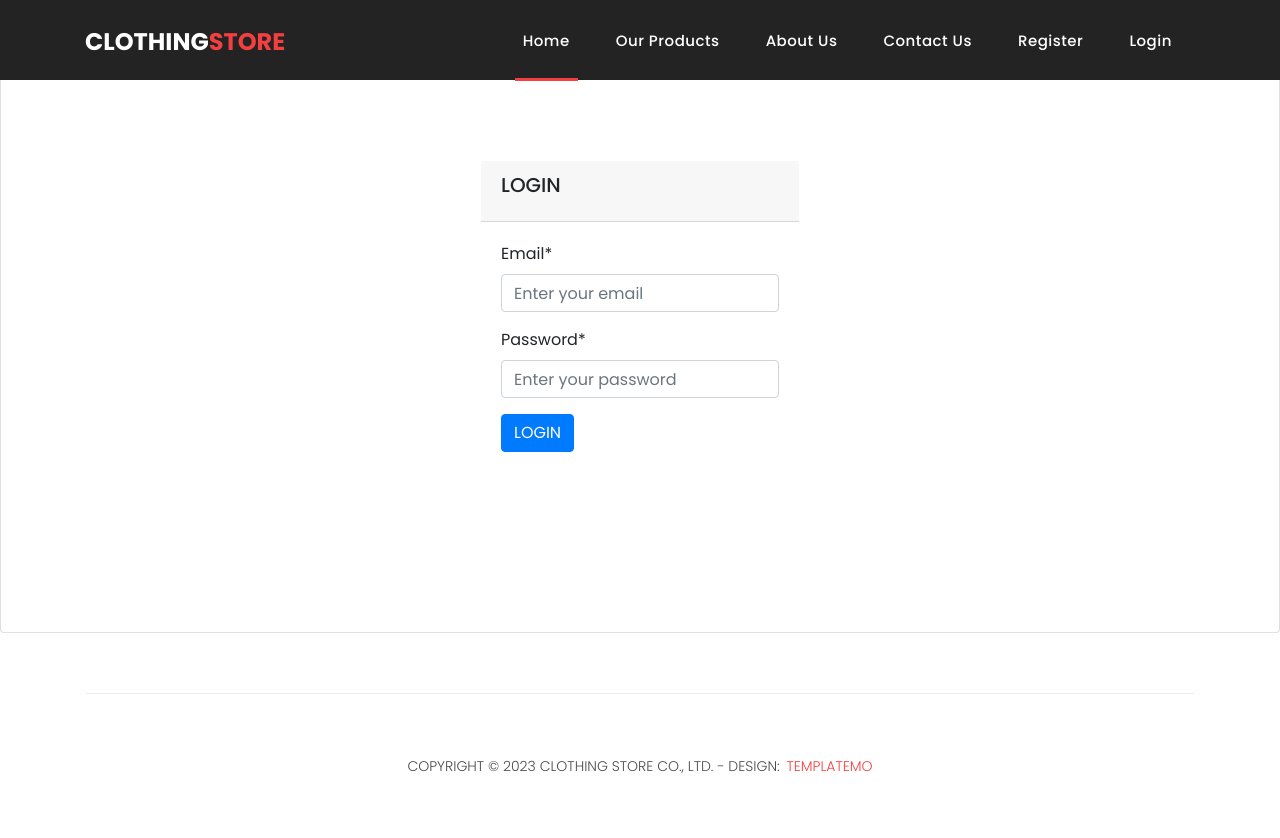
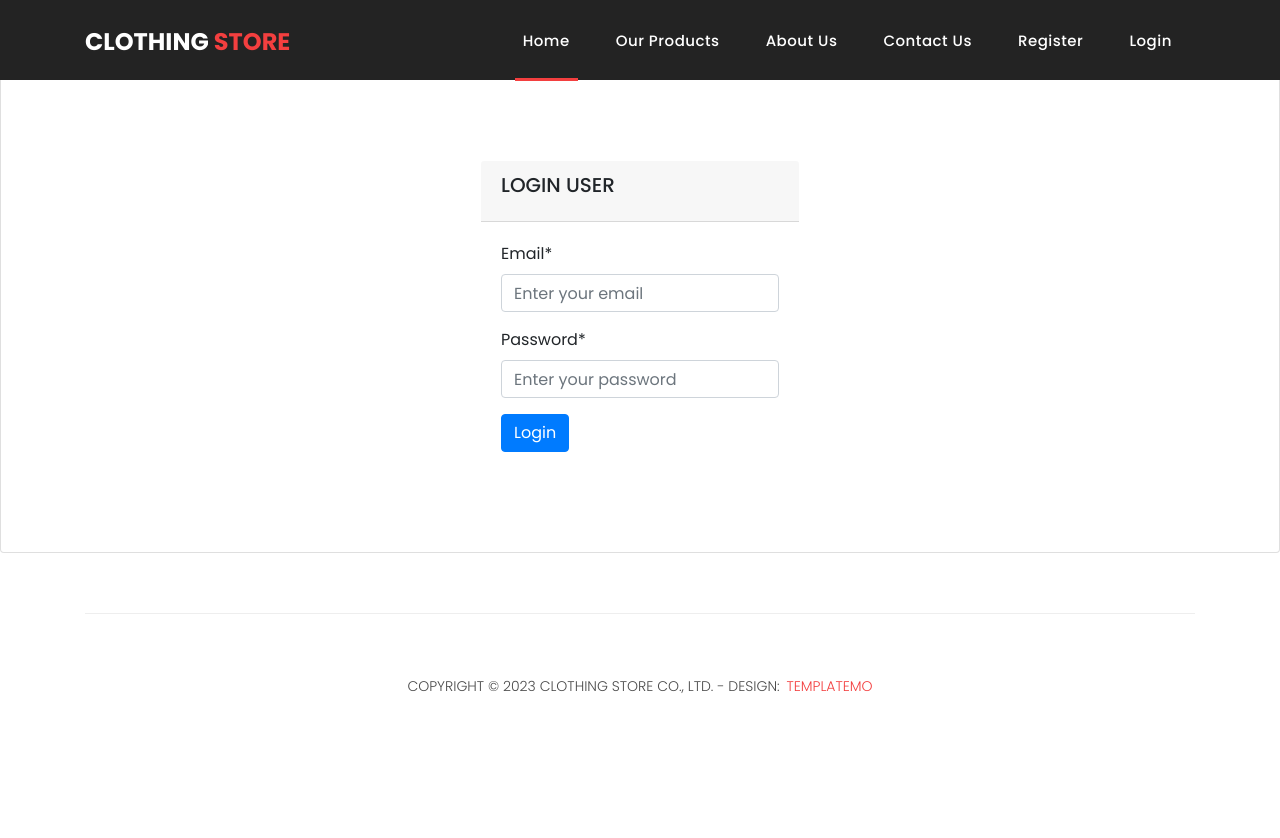
Before and after one commit to Opeoluwa-Fatunmbi/clothing-store, a Django app: page /accounts/login/ in a window 1280 px wide. After the commit the page ends 693 px from the top, so only its background shows below. Run offline with Django 4.2, Linux system fonts and the light colour scheme; some libraries are stand-ins or nearby versions.

Commit message:
[Add] Login validation

```diff
--- a/apps/accounts/templates/accounts/login.html
+++ b/apps/accounts/templates/accounts/login.html
@@ -1,24 +1,19 @@
-{% extends "common/index.html" %}
-
+{% extends 'common/index.html' %}
 {% load static %}
 {% load crispy_forms_tags %}
-
-{% block title %}Login{% endblock title %}
-
 {% block content %}
 
-<div class="card" style="padding: 10em 30em 10em 30em;">
-      <div class="card-header">
-        <h5 class="card-title">LOGIN</h5>
-      </div>
-      <div class="card-body">
-        <form>
-            {{form|crispy}}
-          <button type="submit" class="btn btn-primary">LOGIN</button>
+<div class="card custom-card" style="padding: 10em 30em 5em 30em;">
+    <div class="card-header">
+        <h5 class="card-title">LOGIN USER</h5>
+    </div>
+    <div class="card-body">
+        <form method="POST">
+            {% csrf_token %}
+            {{ form|crispy }}
+            <button type="submit" class="btn btn-primary">Login</button>
         </form>
-      </div>
+    </div>
 </div>
 
-
-
 {% endblock %}
--- a/apps/accounts/views.py
+++ b/apps/accounts/views.py
@@ -1,6 +1,9 @@
 from django.shortcuts import render, redirect
 from django.views import View
 from .forms import RegisterForm, LoginForm
+from django.contrib.auth import authenticate, login, logout
+import sweetify
+from django.contrib import messages
 
 # Create your views here.
 
@@ -27,4 +30,15 @@ class LoginView(View):
         return render(request, "accounts/login.html", context)
 
     def post(self, request):
-        return redirect("")
+        form = LoginForm(request.POST)
+        if form.is_valid():
+            email = form.cleaned_data.get("email")
+            password = form.cleaned_data.get("password")
+            user = authenticate(request, email=email, password=password)
+            if not user:
+                messages.error(request, "Invalid credentials")
+                redirect("accounts:login")
+            login(request, user)
+            redirect("/")
+        context = {"form": form}
+        return render(request, "accounts/login.html", context)
--- a/apps/common/templates/common/index.html
+++ b/apps/common/templates/common/index.html
@@ -13,23 +13,30 @@
     <title>Clothing Store</title>
 
     <!-- Bootstrap core CSS -->
-    <link href="{% static 'vendor/bootstrap/css/bootstrap.min.css'%}" rel="stylesheet">
-<!--
-
-TemplateMo 546 Sixteen Clothing
-
-https://templatemo.com/tm-546-sixteen-clothing
-
--->
+    <link href="{% static 'vendor/bootstrap/css/bootstrap.min.css' %}" rel="stylesheet">
 
     <!-- Additional CSS Files -->
-    <link rel="stylesheet" href="{% static 'assets/css/fontawesome.css'%}">
-    <link rel="stylesheet" href="{% static 'assets/css/style.css'%}">
-    <link rel="stylesheet" href="{% static 'assets/css/owl.css'%}">
+    <link rel="stylesheet" href="{% static 'assets/css/fontawesome.css' %}">
+    <link rel="stylesheet" href="{% static 'assets/css/style.css' %}">
+    <link rel="stylesheet" href="{% static 'assets/css/owl.css' %}">
 
+    <!--Sweet alert-->
+    <link rel="stylesheet" href="https://cdn.jsdelivr.net/npm/sweetalert2@10.10.1/dist/sweetalert2.min.css">
+    <script src="https://cdn.jsdelivr.net/npm/sweetalert2@10.10.1/dist/sweetalert2.all.min.js"></script>
+    <script src="{% static 'assets/js/toast.js' %}"></script>
   </head>
 
   <body>
+    {% if messages %}
+      {% for message in messages %}
+        <script>
+          Toast.fire({
+            icon: '{{ message.level_tag }}',
+            title: '{{ message }}'
+          })
+        </script>
+      {% endfor %}
+    {% endif %}
 
     <!-- ***** Preloader Start ***** -->
     <div id="preloader">
@@ -45,7 +52,7 @@ https://templatemo.com/tm-546-sixteen-clothing
     <header class="">
       <nav class="navbar navbar-expand-lg">
         <div class="container">
-          <a class="navbar-brand" href="/"><h2>Clothing<em>Store</em></h2></a>
+          <a class="navbar-brand" href="/"><h2>Clothing <em>Store</em></h2></a>
           <button class="navbar-toggler" type="button" data-toggle="collapse" data-target="#navbarResponsive" aria-controls="navbarResponsive" aria-expanded="false" aria-label="Toggle navigation">
             <span class="navbar-toggler-icon"></span>
           </button>
@@ -66,26 +73,24 @@ https://templatemo.com/tm-546-sixteen-clothing
                 <a class="nav-link" href="contact.html">Contact Us</a>
               </li>
               <li class="nav-item">
-                <a class="nav-link" href="{% url 'accounts:register' %}">Register</a>
+                <a class="nav-link" href="{% url 'register' %}">Register</a>
               </li>
               <li class="nav-item">
-                <a class="nav-link" href="{% url 'accounts:login' %}">Login</a>
+                <a class="nav-link" href="{% url 'login' %}">Login</a>
               </li>
             </ul>
           </div>
         </div>
       </nav>
     </header>
-
     {% block content %}
-    {% endblock  %}
-
+    {% endblock%}
     <footer>
       <div class="container">
         <div class="row">
           <div class="col-md-12">
             <div class="inner-content">
-              <p>Copyright &copy; {%now 'Y'%} Clothing Store Co., Ltd.
+              <p>Copyright &copy; {% now "Y" %} Clothing Store Co., Ltd.
 
             - Design: <a rel="nofollow noopener" href="https://templatemo.com" target="_blank">TemplateMo</a></p>
             </div>
@@ -96,16 +101,16 @@ https://templatemo.com/tm-546-sixteen-clothing
 
 
     <!-- Bootstrap core JavaScript -->
-    <script src="{% static 'vendor/jquery/jquery.min.js'%}"></script>
-    <script src="{% static 'vendor/bootstrap/js/bootstrap.bundle.min.js'%}"></script>
+    <script src="{% static 'vendor/jquery/jquery.min.js' %}"></script>
+    <script src="{% static 'vendor/bootstrap/js/bootstrap.bundle.min.js' %}"></script>
 
 
     <!-- Additional Scripts -->
-    <script src="{% static 'assets/js/custom.js'%}"></script>
-    <script src="{% static 'assets/js/owl.js'%}"></script>
-    <script src="{% static 'assets/js/slick.js'%}"></script>
-    <script src="{% static 'assets/js/isotope.js'%}"></script>
-    <script src="{% static 'assets/js/accordions.js'%}"></script>
+    <script src="{% static 'assets/js/custom.js' %}"></script>
+    <script src="{% static 'assets/js/owl.js' %}"></script>
+    <script src="{% static 'assets/js/slick.js' %}"></script>
+    <script src="{% static 'assets/js/isotope.js' %}"></script>
+    <script src="{% static 'assets/js/accordions.js' %}"></script>
 
 
     <script language = "text/Javascript">
@@ -118,8 +123,6 @@ https://templatemo.com/tm-546-sixteen-clothing
           }
       }
     </script>
-
-
   </body>
 
 </html>
--- a/static/assets/css/style.css
+++ b/static/assets/css/style.css
@@ -1058,3 +1058,40 @@ footer .inner-content p a {
 		bottom: 0;
 	}
 }
+
+
+/* Sweetify toasts design */
+.swal2-container {
+	z-index: 999999 !important;
+}
+.colored-toast.swal2-icon-success {
+    background-color: #228b22 !important;
+  }
+
+  .colored-toast.swal2-icon-error {
+    background-color: red !important;
+  }
+
+  .colored-toast.swal2-icon-warning {
+    background-color: #f8bb86 !important;
+  }
+
+  .colored-toast.swal2-icon-info {
+    background-color: #3fc3ee !important;
+  }
+
+  .colored-toast.swal2-icon-question {
+    background-color: #87adbd !important;
+  }
+
+  .colored-toast .swal2-title {
+    color: white;
+  }
+
+  .colored-toast .swal2-close {
+    color: white;
+  }
+
+  .colored-toast .swal2-html-container {
+    color: white;
+  }
```
Also changed, not shown: static/assets/js/toasts.js (added, +11 -0 lines).
